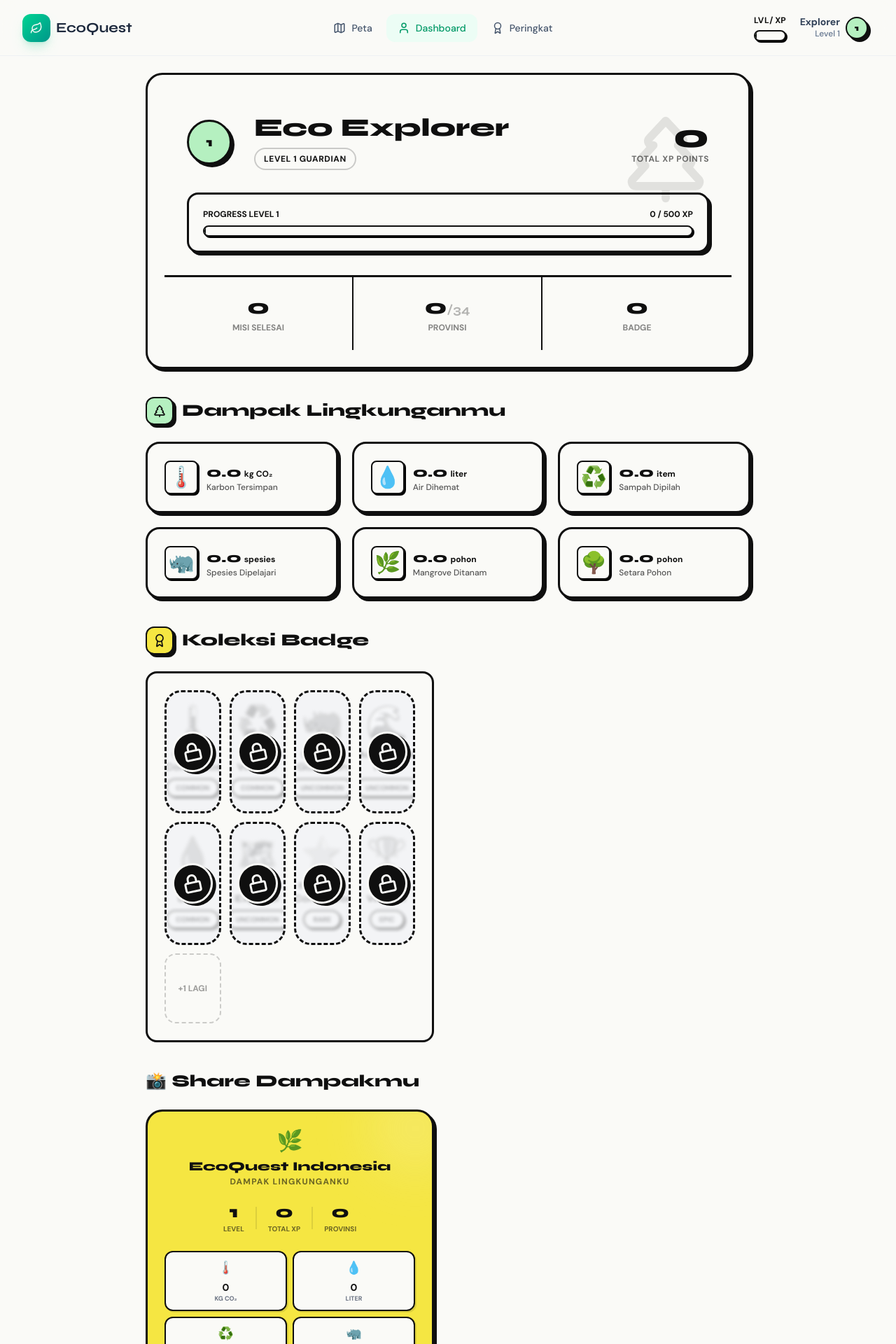
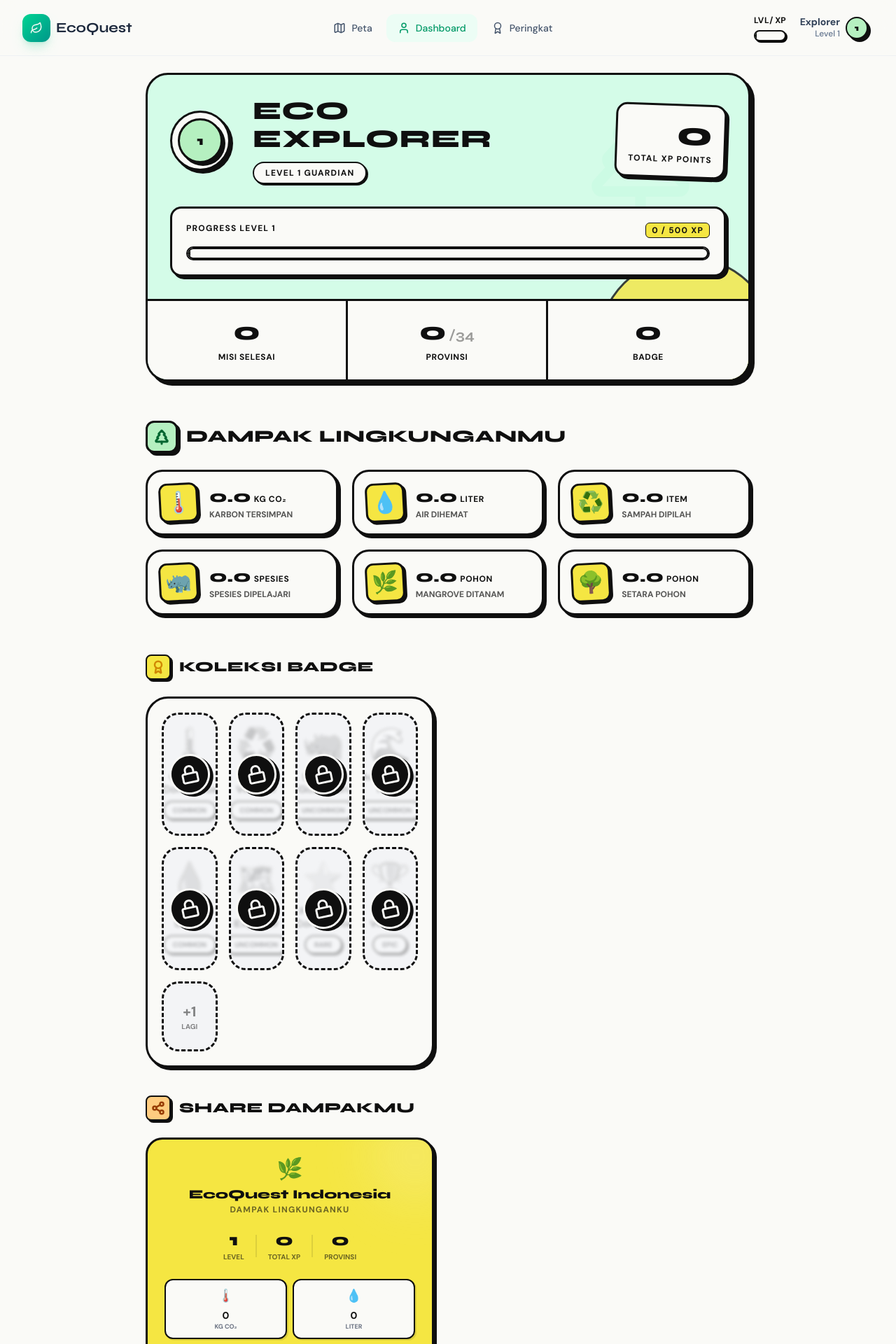
Before and after one commit to ahmadchoms/ecoquest-ficpact-cup-2026, a Next.js app: page /dashboard in a window 1280 px wide. Shown: the top 1920 px of the page at 70% size. Built offline with nearby package versions, Linux system fonts and the light colour scheme.

Commit message:
feat(Dashboard): enhance UI with new styles, improve layout, and add new icons; refactor components for better readability

```diff
--- a/app/dashboard/page.jsx
+++ b/app/dashboard/page.jsx
@@ -11,7 +11,14 @@ import BadgeCard from "@/components/ui/BadgeCard";
 import ImpactCard from "@/components/ui/ImpactCard";
 import ShareCard from "@/components/ui/ShareCard";
 import { PieChart, Pie, Cell, ResponsiveContainer, Tooltip } from "recharts";
-import { Map, RotateCcw, Award, TreePine } from "lucide-react";
+import {
+  Map,
+  RotateCcw,
+  Award,
+  TreePine,
+  BarChart3,
+  Share2,
+} from "lucide-react";
 import { staggerContainer, fadeIn, zoomIn } from "@/utils/motion-variants";
 
 import EcoCard from "@/components/design-system/EcoCard";
@@ -49,50 +56,55 @@ export default function DashboardPage() {
         variants={staggerContainer(0.1)}
         initial="hidden"
         animate="visible"
-        className="max-w-4xl mx-auto px-4 py-6 space-y-10"
+        className="max-w-4xl mx-auto px-4 py-6 space-y-14"
       >
+        {/* HEADER DASHBOARD - NEO BRUTALISM */}
         <motion.div variants={fadeIn("down", 0.1)}>
-          <EcoCard className="p-0 overflow-hidden bg-mint relative">
-            <div className="p-8 relative z-10">
-              <div className="absolute top-0 right-0 p-6 opacity-10 text-black">
-                <TreePine size={140} />
+          <div className="bg-mint border-3 border-black shadow-hard-lg rounded-4xl overflow-hidden relative">
+            {/* Dekorasi Latar Belakang */}
+            <div className="absolute -bottom-20 -right-10 w-64 h-64 bg-yellow rounded-full border-3 border-black opacity-80 pointer-events-none" />
+            <div className="absolute top-0 right-10 p-6 opacity-20 text-black pointer-events-none mix-blend-overlay">
+              <TreePine size={180} />
             </div>
 
+            <div className="p-8 relative z-10 border-b-3 border-black">
               <div className="flex flex-col md:flex-row items-center gap-8 relative z-10">
                 <motion.div variants={zoomIn(0.2)}>
+                  <div className="bg-white rounded-full p-2 border-3 border-black shadow-hard">
                     <LevelBadge level={level} size="lg" />
+                  </div>
                 </motion.div>
 
                 <div className="flex-1 text-center md:text-left">
-                  <h1 className="font-display text-4xl font-extrabold mb-2 text-black">
+                  <h1 className="font-display text-4xl font-black mb-3 text-black uppercase tracking-wide">
                     {explorerName || "Eco Explorer"}
                   </h1>
-                  <EcoBadge
-                    variant="neutral"
-                    className="bg-white/50 border-black/20"
-                  >
+                  <span className="inline-block bg-white border-2 border-black px-4 py-1.5 rounded-full text-xs font-bold uppercase tracking-widest shadow-[2px_2px_0_#0f0f0f]">
                     Level {level} Guardian
-                  </EcoBadge>
+                  </span>
                 </div>
 
-                <div className="text-right hidden md:block">
-                  <p className="text-5xl font-display font-extrabold text-black">
+                <div className="text-center md:text-right bg-white p-4 rounded-2xl border-3 border-black shadow-hard transform rotate-2">
+                  <p className="text-5xl font-display font-black text-black leading-none mb-1">
                     {totalXP.toLocaleString()}
                   </p>
-                  <p className="text-black/60 text-xs font-bold uppercase tracking-wider">
+                  <p className="text-black text-xs font-bold uppercase tracking-widest">
                     Total XP POINTS
                   </p>
                 </div>
               </div>
 
-              <div className="mt-8 bg-white border-3 border-black rounded-2xl p-5 shadow-hard">
-                <div className="flex justify-between text-xs text-black font-bold uppercase mb-2">
+              {/* Progress Bar Container */}
+              <div className="mt-8 bg-white border-3 border-black rounded-2xl p-5 shadow-hard relative overflow-hidden">
+                <div className="flex justify-between text-xs text-black font-black uppercase tracking-widest mb-3">
                   <span>Progress Level {level}</span>
-                  <span>
+                  <span className="bg-yellow px-2 py-0.5 rounded-md border border-black">
                     {xpProgress.xpInCurrentLevel} / {xpProgress.xpToNextLevel}{" "}
                     XP
                   </span>
                 </div>
+                {/* Asumsi XPBar sudah punya styling yang tebal, jika belum, bisa dibungkus dengan border */}
+                <div className="rounded-full border-2 border-black overflow-hidden bg-gray-100">
                   <XPBar
                     current={xpProgress.xpInCurrentLevel}
                     max={xpProgress.xpToNextLevel}
@@ -101,46 +113,49 @@ export default function DashboardPage() {
                   />
                 </div>
               </div>
+            </div>
 
-            <div className="grid grid-cols-3 divide-x-2 divide-black border-t-3 border-black bg-white">
-              <div className="p-6 text-center group hover:bg-yellow transition-colors">
-                <p className="font-display text-3xl font-extrabold text-black group-hover:scale-110 transition-transform">
+            {/* Statistik Bottom Bar */}
+            <div className="grid grid-cols-3 divide-x-3 divide-black bg-white relative z-10">
+              <div className="p-6 text-center group hover:bg-yellow transition-colors cursor-default">
+                <p className="font-display text-4xl font-black text-black group-hover:scale-110 transition-transform">
                   {completedMissions.length}
                 </p>
-                <p className="text-xs text-black/50 font-bold uppercase mt-1">
+                <p className="text-xs text-black font-bold uppercase mt-2 tracking-wider">
                   Misi Selesai
                 </p>
               </div>
-              <div className="p-6 text-center group hover:bg-green transition-colors">
-                <p className="font-display text-3xl font-extrabold text-black group-hover:scale-110 transition-transform">
+              <div className="p-6 text-center group hover:bg-green transition-colors cursor-default">
+                <p className="font-display text-4xl font-black text-black group-hover:scale-110 transition-transform">
                   {exploredProvinces.length}
-                  <span className="text-lg text-black/30 font-bold">/34</span>
+                  <span className="text-xl text-black/40 font-bold ml-1">
+                    /34
+                  </span>
                 </p>
-                <p className="text-xs text-black/50 font-bold uppercase mt-1">
+                <p className="text-xs text-black font-bold uppercase mt-2 tracking-wider">
                   Provinsi
                 </p>
               </div>
-              <div className="p-6 text-center group hover:bg-purple transition-colors">
-                <p className="font-display text-3xl font-extrabold text-black group-hover:scale-110 transition-transform">
+              <div className="p-6 text-center group hover:bg-purple transition-colors cursor-default">
+                <p className="font-display text-4xl font-black text-black group-hover:scale-110 transition-transform">
                   {earnedBadges.length}
                 </p>
-                <p className="text-xs text-black/50 font-bold uppercase mt-1">
+                <p className="text-xs text-black font-bold uppercase mt-2 tracking-wider">
                   Badge
                 </p>
               </div>
             </div>
-          </EcoCard>
+          </div>
         </motion.div>
 
+        {/* SECTION: DAMPAK LINGKUNGANMU */}
         <motion.div variants={fadeIn("up", 0.2)}>
-          <div className="flex items-center gap-3 mb-6">
-            <div className="w-10 h-10 rounded-xl bg-green border-2 border-black flex items-center justify-center text-black shadow-hard">
-              <TreePine size={20} />
+          <h2 className="text-2xl font-display font-black text-black mb-6 flex items-center gap-3 uppercase tracking-wide">
+            <div className="p-2 bg-green border-3 border-black rounded-xl shadow-hard">
+              <TreePine size={24} className="text-green-800" strokeWidth={3} />
             </div>
-            <h2 className="font-display text-2xl font-extrabold text-black">
             Dampak Lingkunganmu
           </h2>
-          </div>
 
           <div className="grid grid-cols-2 md:grid-cols-3 gap-5">
             {Object.entries(IMPACT_LABELS).map(
@@ -165,14 +180,25 @@ export default function DashboardPage() {
           </div>
         </motion.div>
 
+        {/* SECTION: CHART & BADGES */}
         <div className="grid lg:grid-cols-2 gap-10">
           {impactChartData.length > 0 && (
             <motion.div variants={fadeIn("up", 0.3)}>
-              <EcoCard className="h-full flex flex-col">
-                <h3 className="font-display font-extrabold text-xl text-black mb-6">
-                  📊 Statistik Dampak
+              <div className="bg-white border-3 border-black rounded-4xl p-6 shadow-hard h-full flex flex-col relative overflow-hidden">
+                <div className="absolute top-0 right-0 w-32 h-32 bg-pink rounded-full blur-3xl opacity-20 pointer-events-none" />
+
+                <h3 className="text-xl font-display font-black text-black mb-6 flex items-center gap-3 uppercase tracking-wide relative z-10">
+                  <div className="p-1.5 bg-pink border-2 border-black rounded-lg shadow-[3px_3px_0_#0f0f0f]">
+                    <BarChart3
+                      size={20}
+                      className="text-black"
+                      strokeWidth={3}
+                    />
+                  </div>
+                  Statistik Dampak
                 </h3>
-                <div className="flex-1 min-h-62.5 w-full relative">
+
+                <div className="flex-1 min-h-62.5 w-full relative z-10">
                   <ResponsiveContainer width="100%" height="100%">
                     <PieChart>
                       <Pie
@@ -185,7 +211,7 @@ export default function DashboardPage() {
                         dataKey="value"
                         cornerRadius={4}
                         stroke="black"
-                        strokeWidth={2}
+                        strokeWidth={3}
                       >
                         {impactChartData.map((entry, i) => (
                           <Cell key={i} fill={entry.color} />
@@ -196,30 +222,35 @@ export default function DashboardPage() {
                           borderRadius: "16px",
                           border: "3px solid black",
                           boxShadow: "4px 4px 0 black",
-                          fontFamily: "var(--font-dm-sans)",
+                          fontFamily: "var(--font-body)",
                           fontWeight: "bold",
+                          textTransform: "uppercase",
                         }}
                       />
                     </PieChart>
                   </ResponsiveContainer>
                   <div className="absolute inset-0 flex items-center justify-center pointer-events-none">
-                    <span className="text-4xl">🌍</span>
+                    <span className="text-5xl">🌍</span>
                   </div>
                 </div>
-                <div className="flex flex-wrap justify-center gap-3 mt-6">
+
+                <div className="flex flex-wrap justify-center gap-3 mt-6 relative z-10">
                   {impactChartData.map((d, i) => (
-                    <div key={i} className="flex items-center gap-2">
                     <div
-                        className="w-3 h-3 rounded-full border border-black"
+                      key={i}
+                      className="flex items-center gap-2 bg-gray-50 px-3 py-1.5 border-2 border-black rounded-xl"
+                    >
+                      <div
+                        className="w-3 h-3 rounded-full border-2 border-black shadow-sm"
                         style={{ backgroundColor: d.color }}
                       />
-                      <span className="text-xs font-bold text-black uppercase">
+                      <span className="text-xs font-black text-black uppercase tracking-wider">
                         {d.name}
                       </span>
                     </div>
                   ))}
                 </div>
-              </EcoCard>
+              </div>
             </motion.div>
           )}
 
@@ -227,20 +258,20 @@ export default function DashboardPage() {
             variants={fadeIn("up", 0.4)}
             className="flex flex-col gap-10"
           >
+            {/* KOLEKSI BADGE */}
             <div>
-              <div className="flex items-center gap-3 mb-6">
-                <div className="w-10 h-10 rounded-xl bg-yellow border-2 border-black flex items-center justify-center text-black shadow-hard">
-                  <Award size={20} />
+              <h2 className="text-xl font-display font-black text-black mb-6 flex items-center gap-3 uppercase tracking-wide">
+                <div className="p-1.5 bg-yellow border-2 border-black rounded-lg shadow-[3px_3px_0_#0f0f0f]">
+                  <Award
+                    size={20}
+                    className="text-yellow-600"
+                    strokeWidth={3}
+                  />
                 </div>
-                <h2 className="font-display text-2xl font-extrabold text-black">
                 Koleksi Badge
               </h2>
-              </div>
 
-              <EcoCard
-                variant="flat"
-                className="bg-white p-4 grid grid-cols-3 sm:grid-cols-4 gap-3"
-              >
+              <div className="bg-white border-3 border-black shadow-hard rounded-4xl p-5 grid grid-cols-3 sm:grid-cols-4 gap-4">
                 {badgeList.slice(0, 8).map((badge) => (
                   <BadgeCard
                     key={badge.id}
@@ -249,35 +280,46 @@ export default function DashboardPage() {
                   />
                 ))}
                 {badgeList.length > 8 && (
-                  <div className="flex items-center justify-center text-xs text-black/40 font-bold uppercase border-2 border-dashed border-black/20 rounded-2xl h-full min-h-25">
-                    +{badgeList.length - 8} lagi
+                  <div className="flex flex-col items-center justify-center bg-gray-100 border-3 border-dashed border-black rounded-3xl h-full min-h-25">
+                    <span className="text-xl font-black text-black/50">
+                      +{badgeList.length - 8}
+                    </span>
+                    <span className="text-[10px] font-bold uppercase text-black/50">
+                      Lagi
+                    </span>
                   </div>
                 )}
-              </EcoCard>
+              </div>
             </div>
 
+            {/* SHARE DAMPAKMU */}
             <div>
-              <h2 className="font-display text-2xl font-extrabold text-black mb-6">
-                📸 Share Dampakmu
+              <h2 className="text-xl font-display font-black text-black mb-6 flex items-center gap-3 uppercase tracking-wide">
+                <div className="p-1.5 bg-orange border-2 border-black rounded-lg shadow-[3px_3px_0_#0f0f0f]">
+                  <Share2
+                    size={20}
+                    className="text-amber-800"
+                    strokeWidth={3}
+                  />
+                </div>
+                Share Dampakmu
               </h2>
               <ShareCard />
             </div>
           </motion.div>
         </div>
 
+        {/* SECTION: TOMBOL AKSI BAWAH */}
         <motion.div
           variants={fadeIn("up", 0.5)}
-          className="flex flex-col sm:flex-row gap-4 pt-8 border-t-3 border-black"
+          className="flex flex-col sm:flex-row gap-5 pt-8"
         >
           <Link href="/map" className="flex-1">
-            <EcoButton
-              variant="secondary"
-              size="lg"
-              className="w-full justify-center"
-            >
-              <Map size={20} /> Jelajahi Peta Indonesia
-            </EcoButton>
+            <button className="w-full py-4 px-6 bg-yellow border-3 border-black rounded-2xl shadow-hard hover:bg-orange hover:-translate-y-1 hover:shadow-hard-lg active:translate-x-1 active:translate-y-1 active:shadow-none transition-all flex items-center justify-center gap-3 font-display font-black text-black uppercase tracking-widest text-lg">
+              <Map size={24} strokeWidth={2.5} /> Jelajahi Peta
+            </button>
           </Link>
+
           <button
             onClick={() => {
               if (
@@ -288,9 +330,14 @@ export default function DashboardPage() {
                 resetProgress();
               }
             }}
-            className="px-6 py-4 rounded-xl border-3 border-black font-display font-extrabold text-red-500 hover:bg-red-50 transition-colors flex items-center gap-2"
+            className="px-6 py-4 rounded-2xl bg-white border-3 border-black shadow-hard hover:bg-red-500 hover:text-white hover:-translate-y-1 hover:shadow-hard-lg active:translate-x-1 active:translate-y-1 active:shadow-none transition-all flex items-center justify-center gap-2 font-display font-black text-red-600 uppercase tracking-widest group"
           >
-            <RotateCcw size={18} /> Reset Progress
+            <RotateCcw
+              size={20}
+              strokeWidth={3}
+              className="group-hover:-rotate-180 transition-transform duration-500"
+            />
+            Reset Progress
           </button>
         </motion.div>
       </motion.div>
--- a/components/ui/AnimatedButton.jsx
+++ b/components/ui/AnimatedButton.jsx
@@ -23,7 +23,7 @@ export default function AnimatedButton({
     outline:
       "border-2 border-primary-500 text-primary-600 hover:bg-primary-50 cursor-pointer",
     brutal:
-      "bg-yellow border-3 border-black text-black font-bold uppercase shadow-[4px_4px_0_#0f0f0f] hover:bg-orange active:translate-x-[2px] active:translate-y-[2px] active:shadow-none cursor-pointer",
+      "bg-yellow border-3 border-black text-black font-bold uppercase shadow-hard hover:bg-orange active:translate-x-[2px] active:translate-y-[2px] active:shadow-none cursor-pointer",
   };
 
   return (
--- a/components/ui/ImpactCard.jsx
+++ b/components/ui/ImpactCard.jsx
@@ -23,25 +23,28 @@ export default function ImpactCard({ icon, value, unit, label, delay = 0 }) {
       initial={{ opacity: 0, y: 20 }}
       animate={{ opacity: 1, y: 0 }}
       transition={{ delay: delay }}
+      className="h-full"
     >
-      <EcoCard variant="feature" className="p-4 flex items-center gap-3 h-full">
-        <div className="text-3xl shrink-0 bg-white border-2 border-black rounded-lg w-12 h-12 flex items-center justify-center shadow-[2px_2px_0_#000]">
+      <div className="bg-white border-3 border-black p-4 rounded-3xl shadow-hard hover:-translate-y-1 hover:shadow-hard-lg hover:bg-mint transition-all duration-200 flex items-center gap-4 h-full group cursor-default">
+        {/* Ikon bergaya stiker Brutalism */}
+        <div className="text-3xl shrink-0 bg-yellow border-3 border-black rounded-xl w-14 h-14 flex items-center justify-center shadow-[3px_3px_0_#0f0f0f] -rotate-3 group-hover:rotate-0 transition-transform duration-300">
           {icon}
         </div>
+
         <div>
           <div className="flex items-baseline gap-1">
-            <motion.span className="text-xl font-display font-extrabold text-black">
+            <motion.span className="text-2xl font-display font-black text-black">
               {rounded}
             </motion.span>
-            <span className="text-xs font-bold text-black font-body">
+            <span className="text-xs font-bold text-black uppercase tracking-wider">
               {unit}
             </span>
           </div>
-          <p className="text-xs text-[#555] font-medium leading-tight">
+          <p className="text-xs text-black/70 font-bold uppercase mt-0.5 leading-tight">
             {label}
           </p>
         </div>
-      </EcoCard>
+      </div>
     </motion.div>
   );
 }
```
Lines whose indentation alone changed are shown as unchanged.
